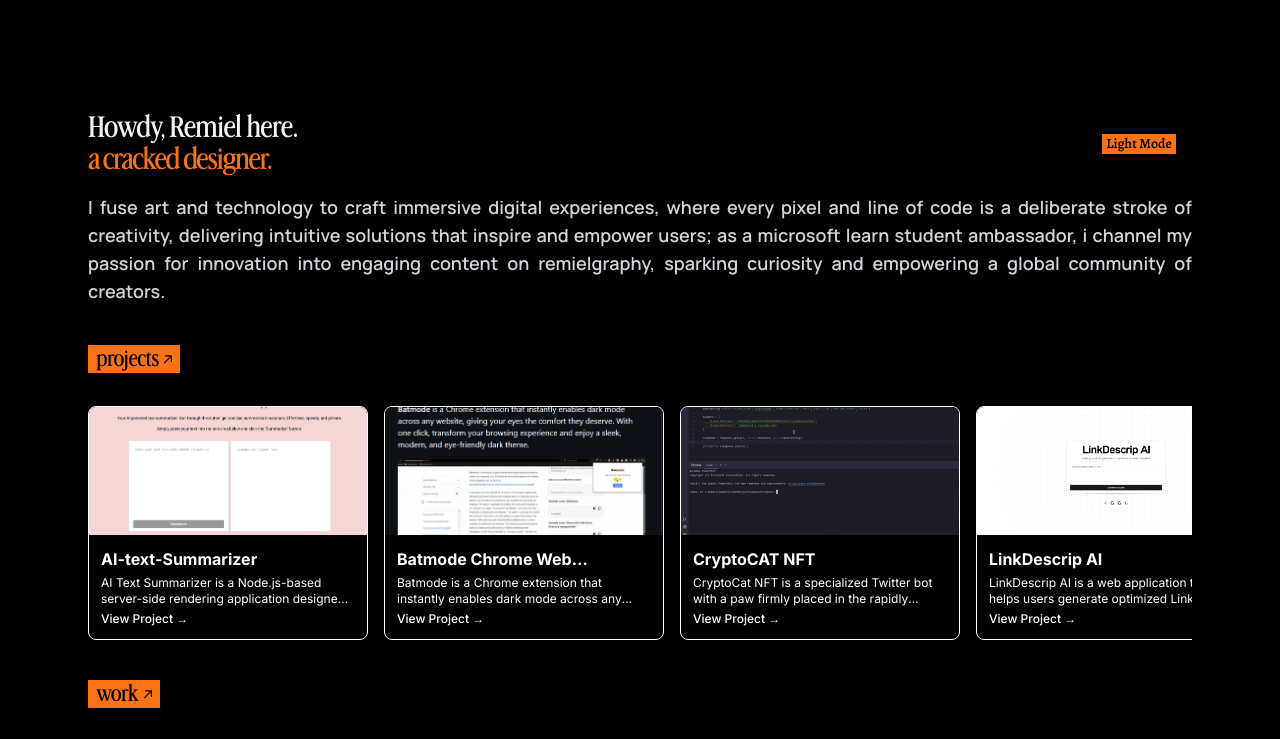
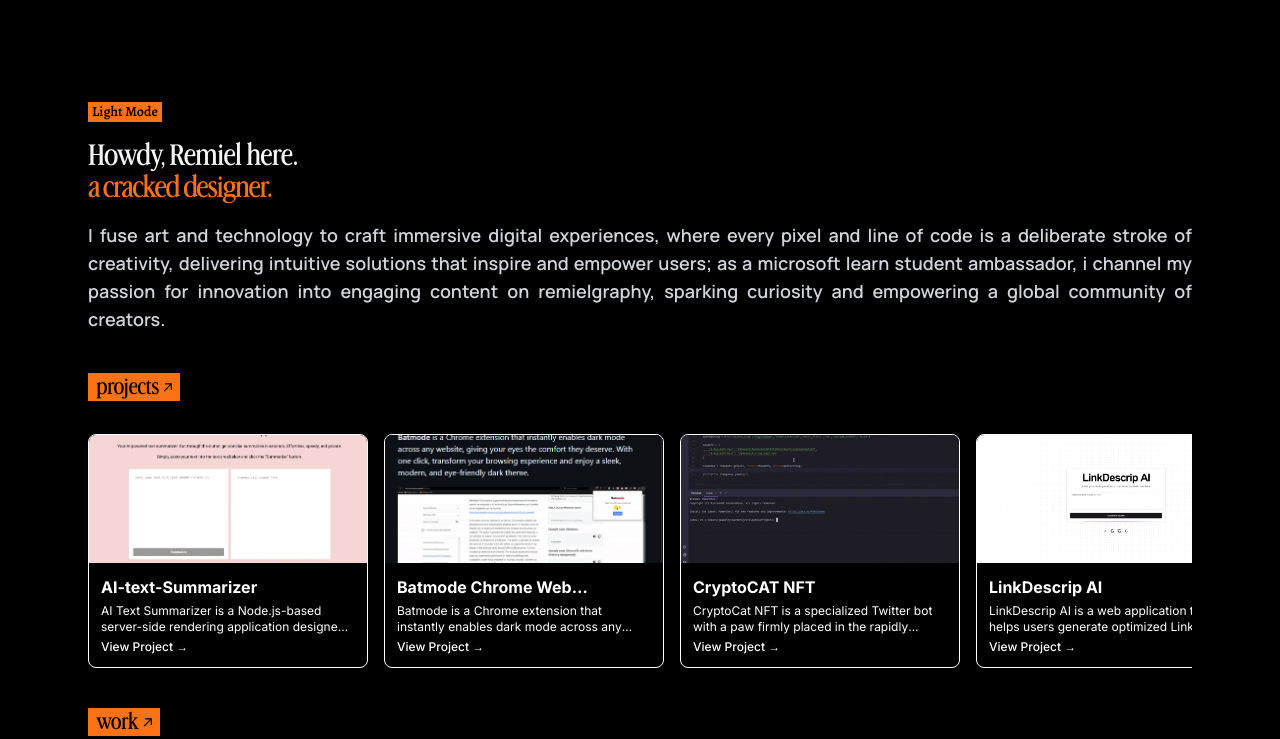
Before and after one commit to JaswanthRemiel/jaswanthremiel.github.io, a Next.js app: page / in a window 1280 px wide. Shown: the top 739 px of the page. Built offline with nearby package versions, Linux system fonts and the light colour scheme.

Commit message:
smallchange

```diff
--- a/components/header.tsx
+++ b/components/header.tsx
@@ -36,7 +36,7 @@ export function Header() {
       {/* Parent Container */}
       <div className="flex-col items-start space-y-4 relative">
         {" "}
-        <div className="absolute top-4 right-4 z-10">
+        <div>
           <button
             onClick={toggleTheme}
             className={`${alegreya.className} bg-orange-500 dark:bg-orange-500 dark:text-white text-black px-1 py-0.75  inline-flex items-center space-x-2`}
```
